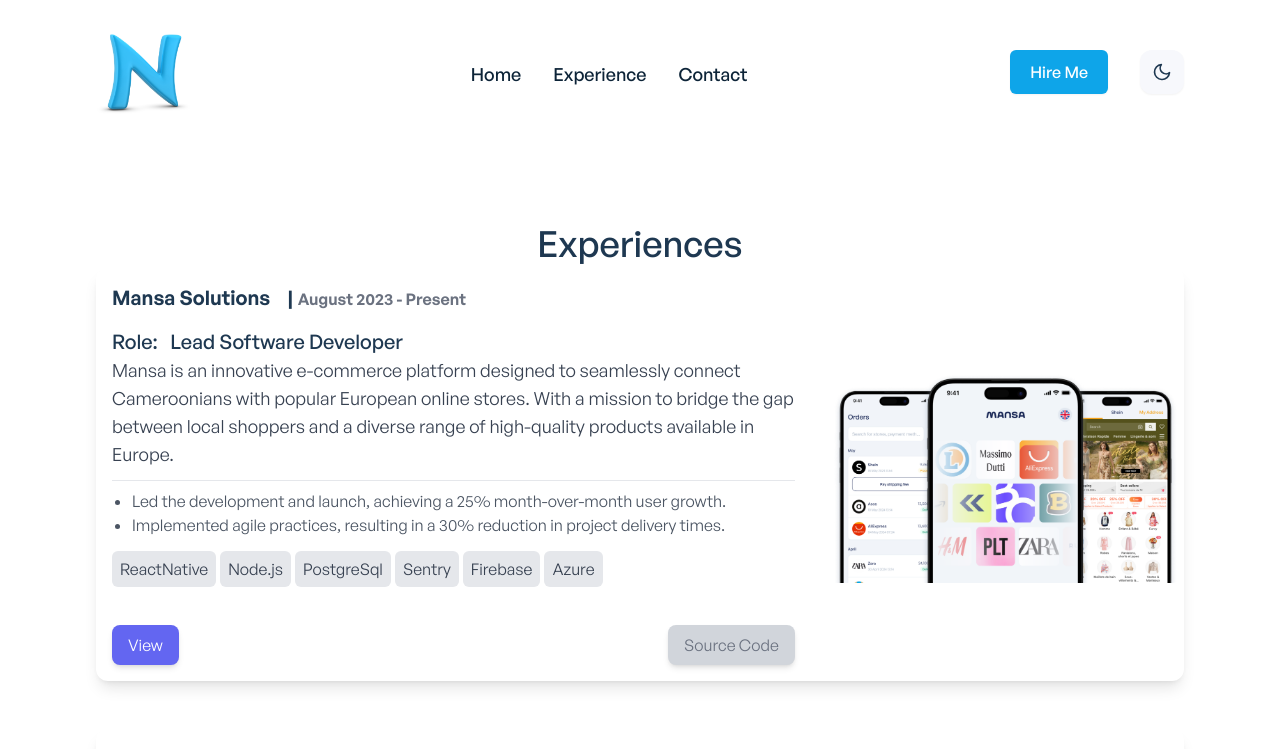
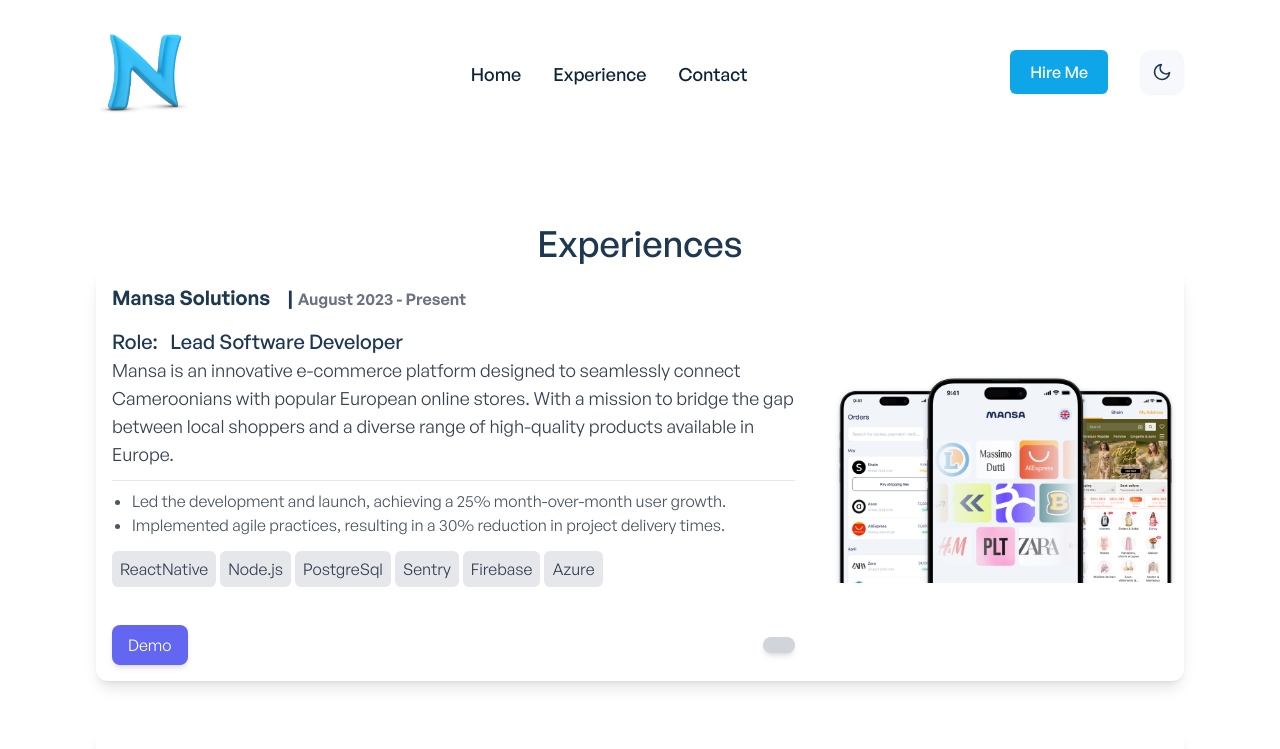
Before and after one commit to ngodi/albert, a React (Create React App) app: page /experience in a window 1280 px wide. Shown: the top 749 px of the page. Built offline with nearby package versions, Linux system fonts and the light colour scheme.

Commit message:
updates projects

```diff
--- a/package.json
+++ b/package.json
@@ -19,7 +19,7 @@
 		"web-vitals": "^1.0.1"
 	},
 	"scripts": {
-		"start": "react-scripts start",
+		"start": "react-scripts --openssl-legacy-provider start",
 		"build": "yarn run react-scripts build",
 		"test": "react-scripts test",
 		"eject": "react-scripts eject",
--- a/src/components/projects/ProjectSingle.jsx
+++ b/src/components/projects/ProjectSingle.jsx
@@ -1,6 +1,6 @@
 import { motion } from 'framer-motion';
 
-const ProjectSingle = ({ title, description, accomplishments, technologies, liveLink, sourceLink, image, role, period }) => {
+const ProjectSingle = ({ title, description, accomplishments, technologies, liveLink, sourceLink, image, role, period, type }) => {
   console.log(description)
 	return (
 		<motion.div
@@ -57,7 +57,7 @@
             className="px-4 py-2 text-white bg-indigo-500 hover:bg-indigo-600 rounded-lg shadow-md focus:outline-none focus:ring-2 focus:ring-indigo-300 transition duration-300 ease-in-out"
             aria-label="Live Project"
           >
-            View
+            {type === 'live' ? 'View' : 'Demo'}
           </a>
 
           {/* Source Code Button */}
@@ -75,7 +75,7 @@
             aria-label="Source Code"
             disabled={!sourceLink} // Disable button if sourceLink is not provided
           >
-            Source Code
+            {/* Source Code */}
           </a>
         </div>
       </div>
--- a/src/data/aboutMeData.js
+++ b/src/data/aboutMeData.js
@@ -1,7 +1,7 @@
 export const aboutMeData = [
 	{
 		id: 1,
-		bio: `Backend Engineer with extensive experience in building scalable web
+		bio: `Full stack Engineer with extensive experience in building scalable web
           applications. Strong ownership mindset, proficient in both front-end and
           back-end technologies, and adept in cloud services. Excellent
           communication and collaboration skills with a passion for learning and
--- a/src/data/projects.js
+++ b/src/data/projects.js
@@ -19,6 +19,7 @@
     ],
     category: 'Mobile Application',
     liveLink: 'https://gomansa.africa',
+    type: 'live'
 	},
 	{
     id: 2,
@@ -34,6 +35,7 @@
     ],
     category: 'Web Application',
     liveLink: 'https://fanbants.com',
+    type: 'live'
 	},
 	{
 		id: 3,
@@ -50,6 +52,7 @@
     ],
     category: 'Web Application',
     liveLink: 'https://futamobile.com',
+    type: 'live'
 	},
 	{
 		id: 4,
@@ -65,5 +68,6 @@
     ],
     category: 'Web Application',
     liveLink: 'https://mboahub-web.netlify.app/',
+    type: 'demo'
 	},
 ];
```
